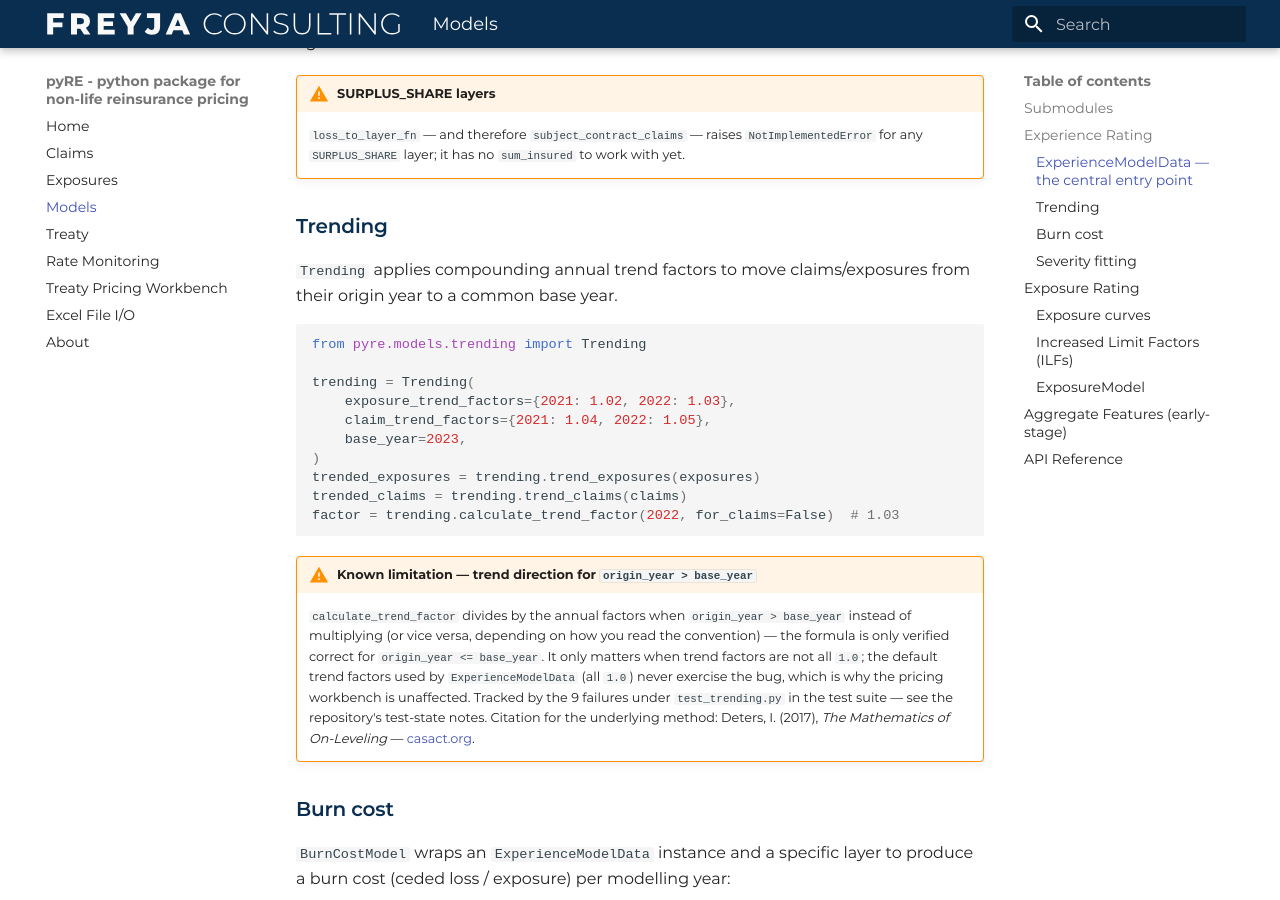
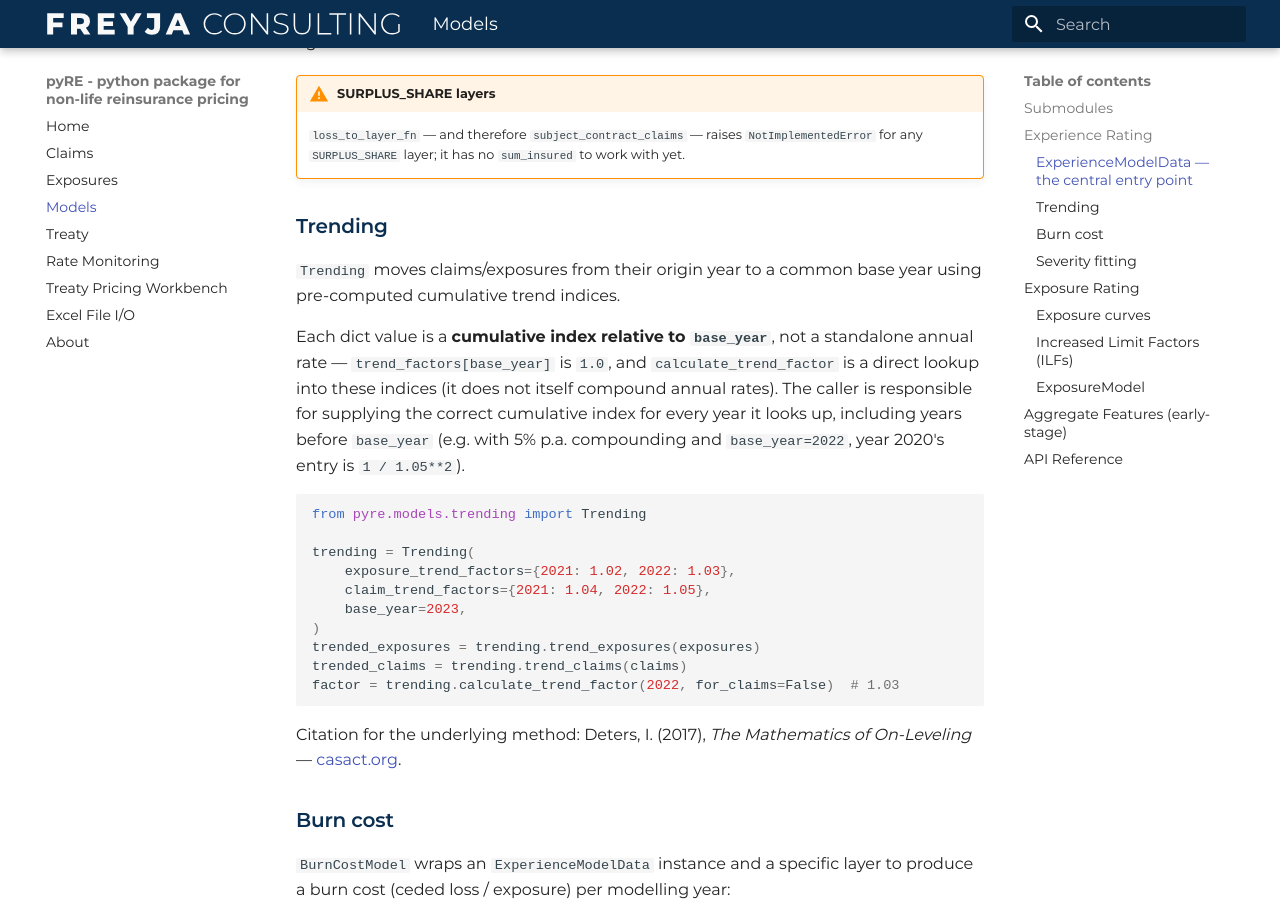
Before and after one commit to rdj09/pyre, an MkDocs documentation site: the page built from docs/models.md, in a window 1280 px wide and 900 px high, scrolled down 2285 px. Built offline with MkDocs 1.6.1 and Material for MkDocs 9.7.7, drawn with Linux system fonts in a browser that asks for light colours.

Commit message:
docs: correct stale Trending direction-bug claim; add origin_year<base_year coverage
Co-Authored-By: Claude Sonnet 5 <noreply@anthropic.com>

````diff
--- a/docs/models.md
+++ b/docs/models.md
@@ -101,8 +101,16 @@ these exact figures end-to-end.
 
 ### Trending
 
-`Trending` applies compounding annual trend factors to move claims/exposures
-from their origin year to a common base year.
+`Trending` moves claims/exposures from their origin year to a common base
+year using pre-computed cumulative trend indices.
+
+Each dict value is a **cumulative index relative to `base_year`**, not a
+standalone annual rate — `trend_factors[base_year]` is `1.0`, and
+`calculate_trend_factor` is a direct lookup into these indices (it does not
+itself compound annual rates). The caller is responsible for supplying the
+correct cumulative index for every year it looks up, including years before
+`base_year` (e.g. with 5% p.a. compounding and `base_year=2022`, year 2020's
+entry is `1 / 1.05**2`).
 
 ```python
 from pyre.models.trending import Trending
@@ -117,18 +125,9 @@ trended_claims = trending.trend_claims(claims)
 factor = trending.calculate_trend_factor(2022, for_claims=False)  # 1.03
 ```
 
-!!! warning "Known limitation — trend direction for `origin_year > base_year`"
-    `calculate_trend_factor` divides by the annual factors when
-    `origin_year > base_year` instead of multiplying (or vice versa,
-    depending on how you read the convention) — the formula is only
-    verified correct for `origin_year <= base_year`. It only matters when
-    trend factors are not all `1.0`; the default trend factors used by
-    `ExperienceModelData` (all `1.0`) never exercise the bug, which is why
-    the pricing workbench is unaffected. Tracked by the 9 failures under
-    `test_trending.py` in the test suite — see the repository's test-state
-    notes. Citation for the underlying method: Deters, I. (2017),
-    *The Mathematics of On-Leveling* —
-    [casact.org](https://www.casact.org/sites/default/files/database/forum_17spforum_03-deters.pdf).
+Citation for the underlying method: Deters, I. (2017),
+*The Mathematics of On-Leveling* —
+[casact.org](https://www.casact.org/sites/default/files/database/forum_17spforum_03-deters.pdf).
 
 ### Burn cost
 
````
Also changed, not shown: 2 other files.
